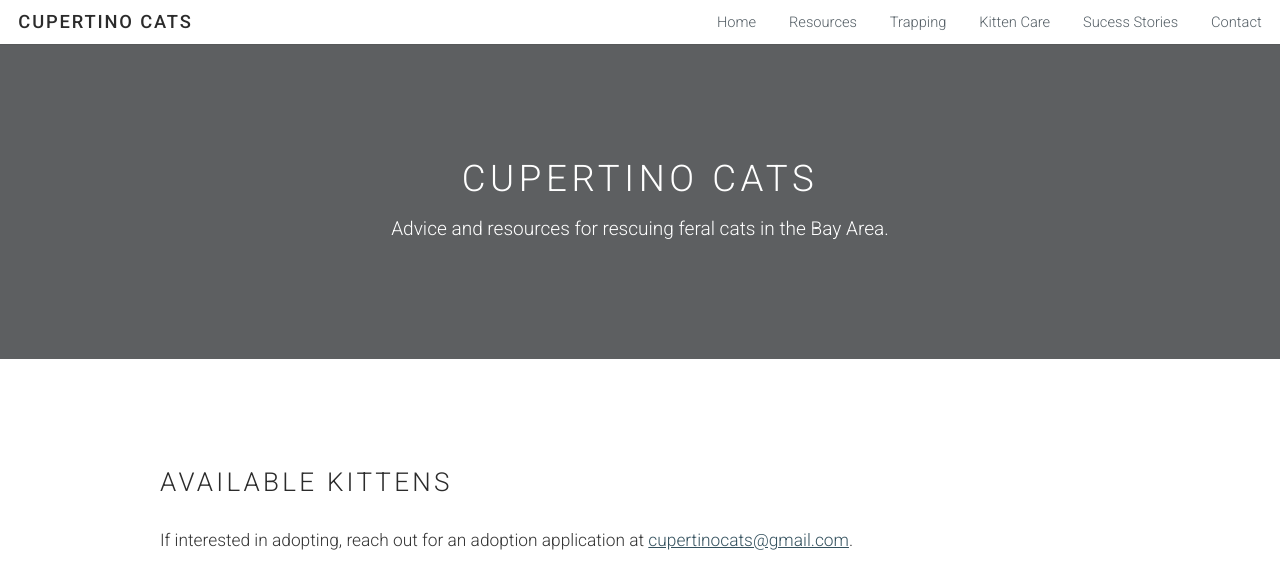
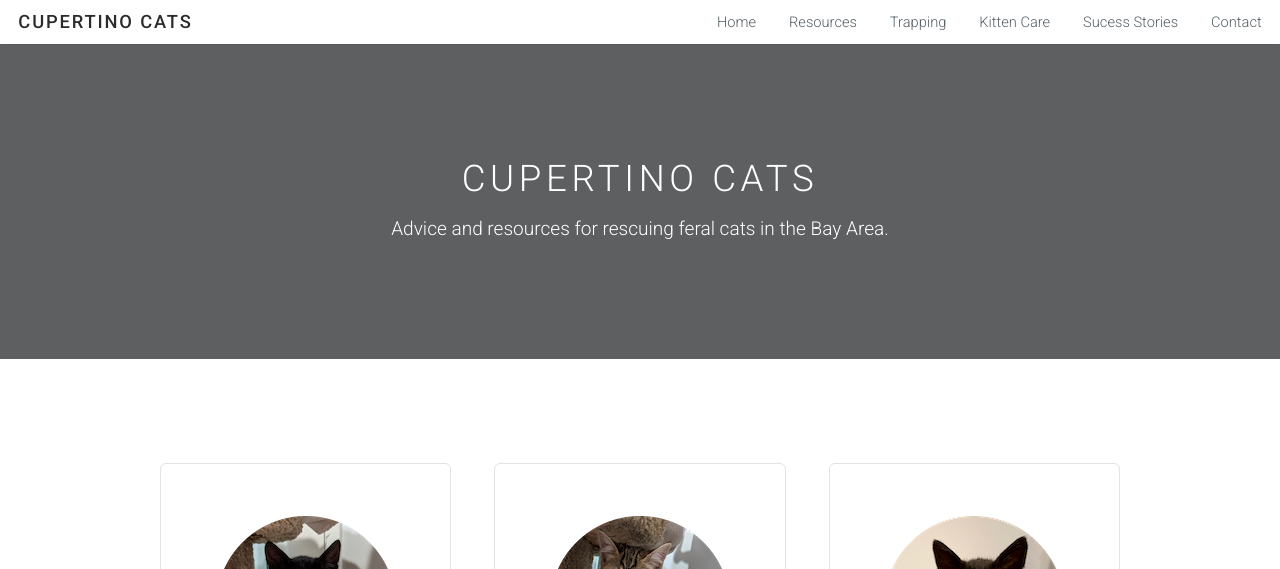
Before and after one commit to sunmeetsingh/bayareacats.github.io, a Jekyll site: the page built from index.html, in a window 1280 px wide and 1400 px high. Shown: the top 569 px of the window. Built offline with Jekyll 4.4.1, drawn with Linux system fonts in a browser that asks for light colours; some of the changed text lies outside the part shown; grey boxes are pictures that could not be loaded.

Commit message:
Update links and theo image

```diff
--- a/index.html
+++ b/index.html
@@ -10,33 +10,6 @@ layout: landing-page
 <section id="main" class="wrapper style1">
 
   <div class="container">
-
-	<h2>Available kittens</h2>
-
-	 <p>If interested in adopting, reach out for an adoption application at <a target="_blank" href="mailto:cupertinocats@gmail.com">cupertinocats@gmail.com</a>.</p>
-
-	<div class="row">
-
-	    <div class="6u">
-	        <section class="special">
-	            <a class="image fit"><img src="{{ site.baseurl }}/images/loki.jpg" alt="" /></a>
-	            <h3>Loki</h3>
-	            <p>Loki is a beautiful and loving boy who loves adventure. He is getting more snuggly every day, especially when he is well exercised and tired. <a target="_blank" href="https://www.petfinder.com/cat/loki-48834654/ca/palo-alto/peninsula-catworks-ca923/">Here</a> is his Petfinder listing.</p>
-	        </section>
-	    </div>
-
-		  	<div class="6u">
-		      <section class="special">
-		          <a class="image fit"><img src="{{ site.baseurl }}/images/manny.jpg" alt="" /></a>
-		          <h3>Maximilian</h3>
-		          <p>Max is a snuggle monkey who enjoys licking and sleeping on laps. He loves to explore and play. His Petfinder listing is coming soon, and he is looking for a home with another young cat or Loki.</p>
-		      </section>
-		  </div>
-	</div>
-
-
-  <hr class="major" />
-
 		<div class="row">
 			<div class="4u">
 				<section class="special box">
--- a/success-stories.html
+++ b/success-stories.html
@@ -32,7 +32,7 @@ layout: default
             <div class="6u">
                 <section class="special">
                     <a class="image fit"><img src="{{ site.baseurl }}/images/manny.jpg" alt="" /></a>
-                    <h3>Maximilian</h3>
+                    <h3>Max</h3>
                     <p>Max is a snuggle monkey who enjoys licking and sleeping on laps. He loves to explore and play. His Petfinder listing is coming soon, and he is looking for a home with another young cat or Loki.</p>
                 </section>
             </div>
```
Also changed, not shown: resources.html (+2 -2 lines), trapping.html (+4 -4 lines), images/theo.jpg.
